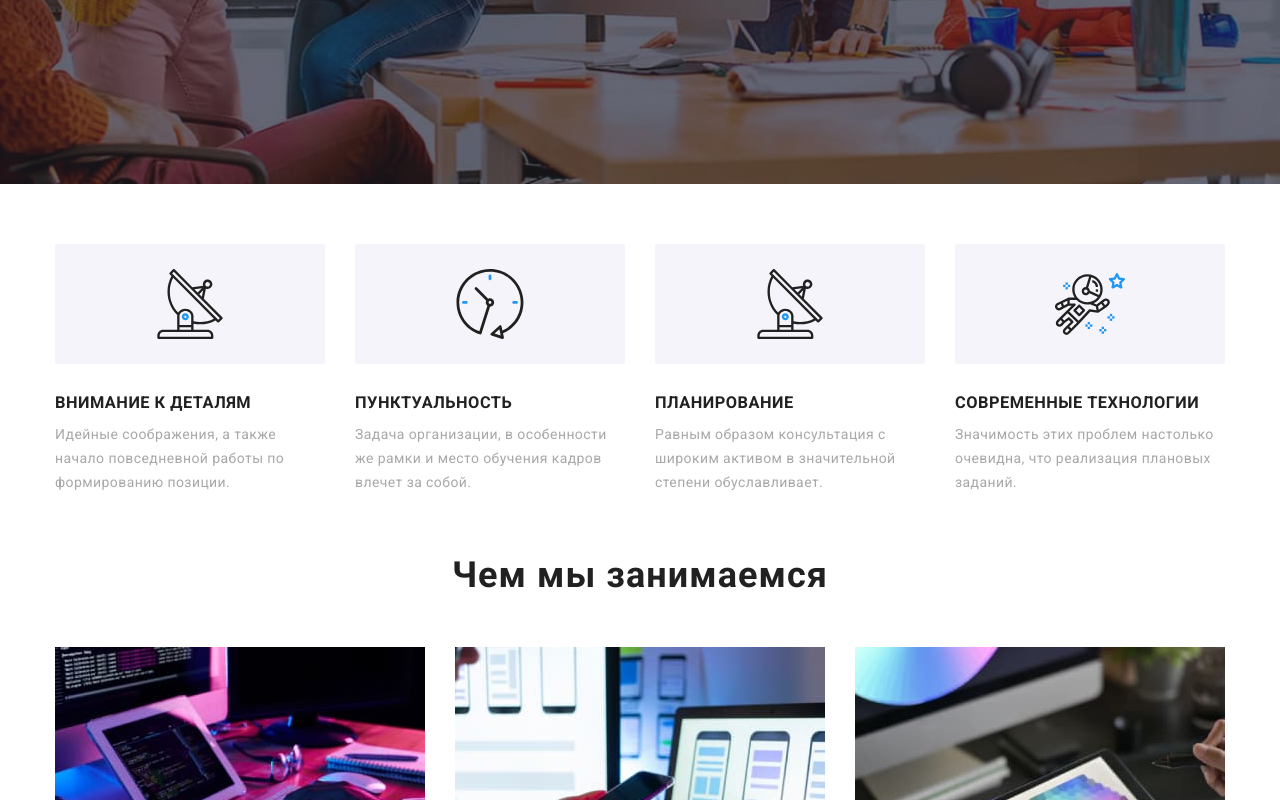
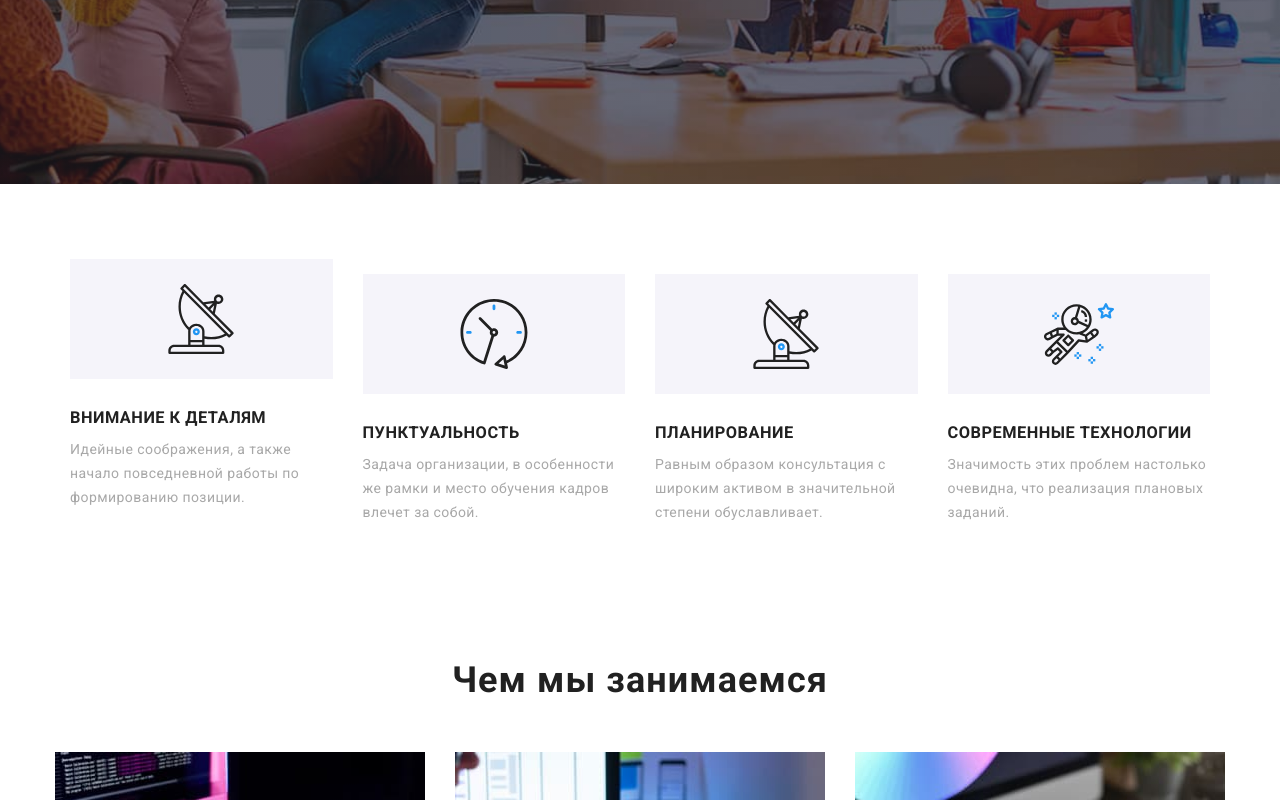
Before and after one commit to Kate-Antonenko/goit-markup-hw-08, a plain HTML site: page index.html in a window 1280 px wide. Shown: the part 518-1318 px from the top of the page. Drawn offline with nearby package versions, Linux system fonts and the light colour scheme.

Commit message:
ДЗ 8 v.хай буде остання

```diff
--- a/sass/components/_modal-window.scss
+++ b/sass/components/_modal-window.scss
@@ -90,6 +90,7 @@
   letter-spacing: 0.03em;
   color: var(--main-modal-color);
   display: flex;
+  flex-wrap: wrap;
   align-items: center;
   margin-bottom: 20px;
   // justify-content: center;
--- a/sass/layout/_description.scss
+++ b/sass/layout/_description.scss
@@ -1,6 +1,6 @@
-.section.description {
-  padding-bottom: 0;
-}
+// .section.description {
+//   padding-bottom: 60;
+// }
 
 .desc-list {
   display: block;
@@ -26,6 +26,9 @@
   letter-spacing: 0.03em;
   color: var(--description-color);
 }
+.desc-item:not(:first-child) {
+  margin-top: 30px;
+}
 
 @media screen and (min-width: 480px) {
   .section {
@@ -36,12 +39,15 @@
   .desc-list {
     display: flex;
     flex-wrap: wrap;
-    margin: -15px;
+
+    // margin: -15px;
   }
   .desc-item {
     flex-basis: calc((100% - 2 * 30px) / 2);
-    margin: 15px;
-  }
+    // margin: 15px;
+    margin-top: 30px;
+    margin-left: 30px;
+
     .section {
       padding-top: 60px;
     }
@@ -59,3 +65,4 @@
       margin-bottom: 50px;
     }
   }
+}
--- a/sass/layout/_portfolio.scss
+++ b/sass/layout/_portfolio.scss
@@ -30,9 +30,10 @@
     color: var(--contrast-color);
   }
 }
-// .portfolio-list:not(:last-child) {
-//   margin-bottom: 30px;
-// }
+
+.portfolio-list:not(:first-child) {
+  margin-top: 30px;
+}
 // .menu-list {
 //   display: flex;
 //   flex-wrap: wrap;
```
Also changed, not shown: css/main.css, css/main.min.css, 2 other files. Lines whose indentation alone changed are shown as unchanged.
